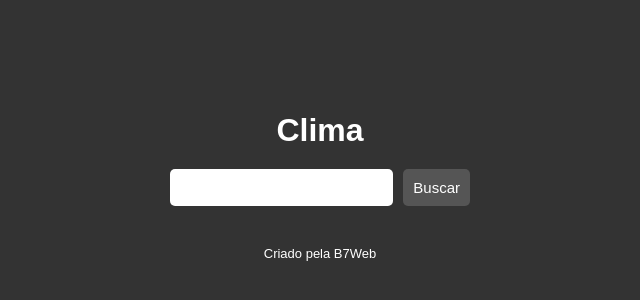
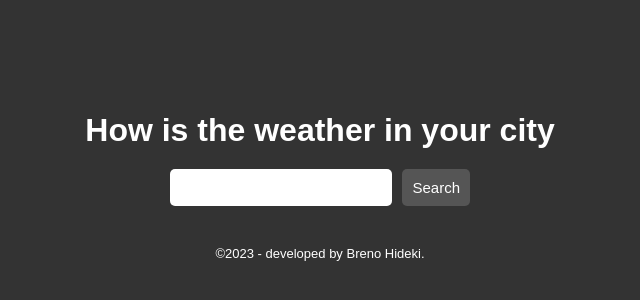
Before and after one commit to BreHideki/Projeto-clima, a plain HTML site: page index.html in a window 1280 px wide. Shown: the part 224-524 px from the top of the page, without its empty margins (320-960 px from the left). Drawn offline with Linux system fonts and the light colour scheme.

Commit message:
HTML modifications

```diff
--- a/index.html
+++ b/index.html
@@ -8,11 +8,11 @@
     <link rel="stylesheet" href="style.css" />
 </head>
 <body>
-    <h1>Clima</h1>
+    <h1>How is the weather in your city</h1>
 
     <form class="busca">
         <input type="search" id="searchInput" />
-        <button>Buscar</button>
+        <button>Search</button>
     </form>
 
     <div class="resultado">
@@ -20,12 +20,12 @@
 
         <div class="info">
             <div class="temp">
-                <div class="tempTitulo">Temperatura</div>
+                <div class="tempTitulo">Temperature</div>
                 <div class="tempInfo">-- <sup>ºC</sup></div>
                 <img src="http://openweathermap.org/img/wn/10d@2x.png" />
             </div>
             <div class="vento">
-                <div class="ventoTitulo">Vento</div>
+                <div class="ventoTitulo">Wind</div>
                 <div class="ventoInfo">-- <span>km/h</span></div>
                 <div class="ventoArea">
                     <div class="ventoPonto" style="transform: rotate(0deg)"></div>
@@ -36,7 +36,7 @@
 
     <div class="aviso"></div>
 
-    <footer>Criado pela B7Web</footer>
+    <footer>©2023 - developed by Breno Hideki.</footer>
 
     <script src="script.js"></script>
 </body>
```
